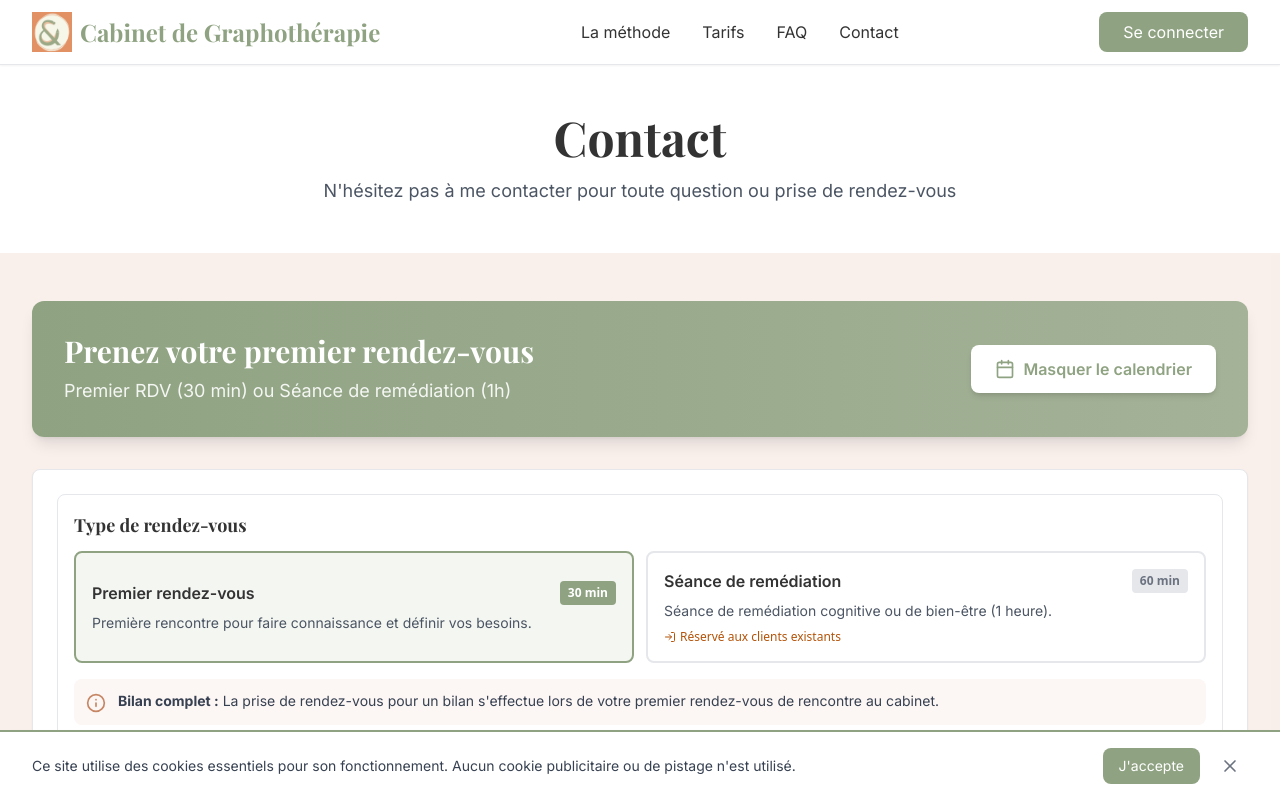
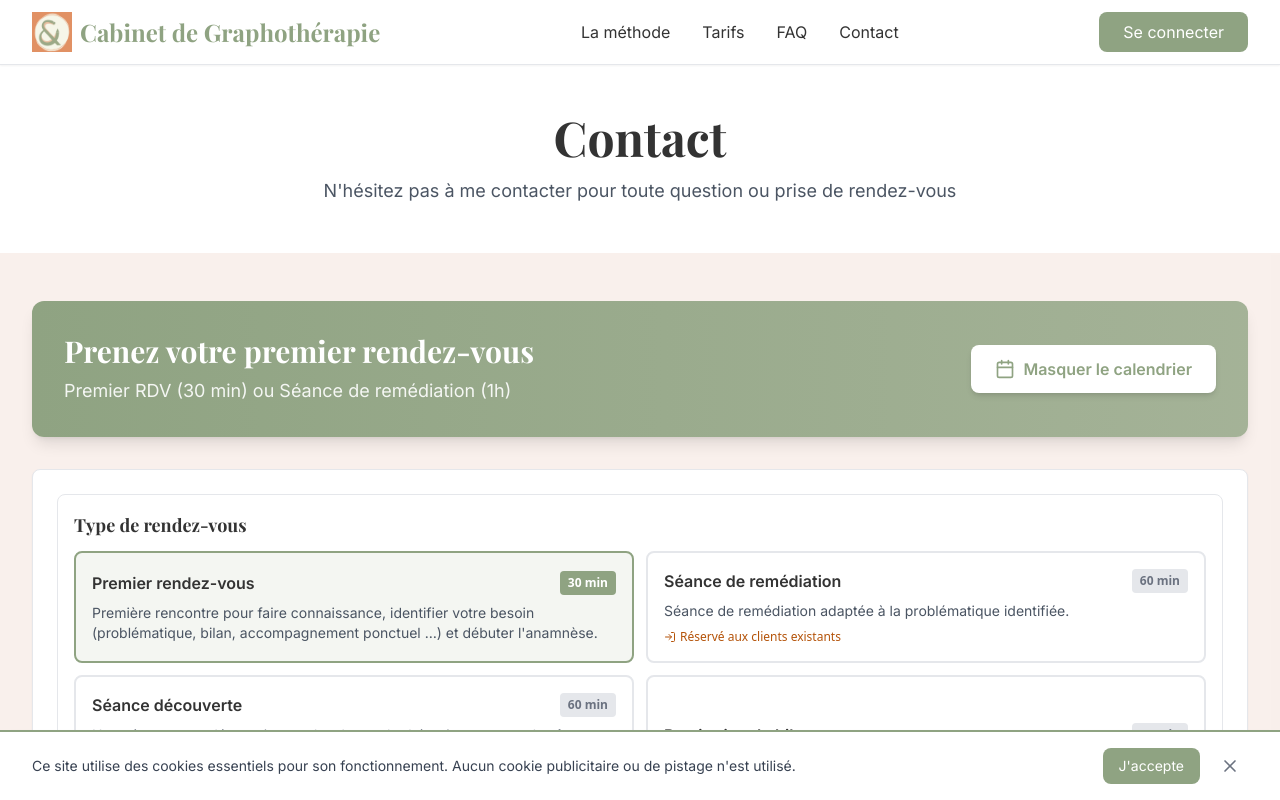
Before and after one commit to LDelorenzo41/Grapho, a React (Vite) app: page /contact in a window 1280 px wide. Both pictures are taken after a click on the button "Voir les disponibilités". Shown: the top 800 px of the page. Built offline with nearby package versions, Linux system fonts and the light colour scheme; no server answers; the database is empty.

Commit message:
Changement des type de rdv et prise en ligne

```diff
--- a/src/components/BookingCalendar.tsx
+++ b/src/components/BookingCalendar.tsx
@@ -55,8 +55,11 @@ export function BookingCalendar({ onBookingComplete }: BookingCalendarProps) {
     type: AppointmentType;
   } | null>(null);
 
+  // Config du type sélectionné (utilisé dans toute la logique ci-dessous)
+  const selectedTypeConfig = APPOINTMENT_TYPES[selectedType];
+
   // Vérifier si le type sélectionné nécessite d'être connecté
-  const requiresLogin = selectedType === 'remediation';
+  const requiresLogin = selectedTypeConfig.requiresLogin ?? false;
   const isLoggedIn = !!user;
 
   // Charger les schedules au montage
@@ -294,7 +297,6 @@ export function BookingCalendar({ onBookingComplete }: BookingCalendarProps) {
   };
 
   const weekDays = getWeekDays();
-  const selectedTypeConfig = APPOINTMENT_TYPES[selectedType];
 
   if (loading) {
     return (
@@ -315,7 +317,7 @@ export function BookingCalendar({ onBookingComplete }: BookingCalendarProps) {
           {ONLINE_BOOKABLE_TYPES.map((typeId) => {
             const config = APPOINTMENT_TYPES[typeId];
             const isSelected = selectedType === typeId;
-            const needsLogin = typeId === 'remediation';
+            const needsLogin = config.requiresLogin ?? false;
 
             return (
               <button
@@ -344,9 +346,15 @@ export function BookingCalendar({ onBookingComplete }: BookingCalendarProps) {
                 <p className="font-body text-sm text-gray-600">
                   {config.description}
                 </p>
+                {config.additionalNote && (
+                  <div className="mt-2 flex items-center gap-1 text-xs text-gray-600">
+                    <Info className="w-3 h-3 flex-shrink-0" />
+                    <span>{config.additionalNote}</span>
+                  </div>
+                )}
                 {needsLogin && (
                   <div className="mt-2 flex items-center gap-1 text-xs text-amber-700">
-                    <LogIn className="w-3 h-3" />
+                    <LogIn className="w-3 h-3 flex-shrink-0" />
                     <span>Réservé aux clients existants</span>
                   </div>
                 )}
@@ -355,19 +363,7 @@ export function BookingCalendar({ onBookingComplete }: BookingCalendarProps) {
           })}
         </div>
 
-        {/* Info sur le bilan */}
-        <div
-          className="mt-4 p-3 rounded-lg flex items-start gap-3"
-          style={{ backgroundColor: `${CALENDAR_COLORS.accent}20` }}
-        >
-          <Info className="w-5 h-5 flex-shrink-0 mt-0.5" style={{ color: CALENDAR_COLORS.unavailable }} />
-          <p className="font-body text-sm text-gray-700">
-            <strong>Bilan complet :</strong> La prise de rendez-vous pour un bilan s'effectue
-            lors de votre premier rendez-vous de rencontre au cabinet.
-          </p>
-        </div>
-
-        {/* Info si séance de remédiation sélectionnée */}
+        {/* Info si le type sélectionné nécessite une connexion */}
         {requiresLogin && (
           <div
             className="mt-4 p-3 rounded-lg flex items-start gap-3"
@@ -377,15 +373,15 @@ export function BookingCalendar({ onBookingComplete }: BookingCalendarProps) {
               <>
                 <User className="w-5 h-5 flex-shrink-0 mt-0.5 text-green-600" />
                 <p className="font-body text-sm text-green-800">
-                  <strong>Connecté en tant que {user?.firstName} {user?.lastName}</strong> -
-                  Vous pouvez réserver une séance de remédiation.
+                  <strong>Connecté en tant que {user?.firstName} {user?.lastName}</strong> —
+                  vous pouvez réserver ce type de rendez-vous.
                 </p>
               </>
             ) : (
               <>
                 <LogIn className="w-5 h-5 flex-shrink-0 mt-0.5 text-amber-600" />
                 <p className="font-body text-sm text-amber-800">
-                  <strong>Connexion requise :</strong> La séance de remédiation est réservée aux clients
+                  <strong>Connexion requise :</strong> ce type de rendez-vous est réservé aux clients
                   ayant déjà eu un premier rendez-vous.
                   <button
                     onClick={() => navigate('/connexion')}
@@ -524,7 +520,7 @@ export function BookingCalendar({ onBookingComplete }: BookingCalendarProps) {
         })}
       </div>
 
-      {/* Modale de prompt de connexion (pour séance de remédiation) */}
+      {/* Modale de prompt de connexion (types réservés aux clients existants) */}
       {showLoginPrompt && selectedSlot && (
         <div className="fixed inset-0 bg-black/50 flex items-center justify-center z-50 p-4">
           <div className="bg-white rounded-lg p-6 max-w-md w-full">
@@ -542,9 +538,9 @@ export function BookingCalendar({ onBookingComplete }: BookingCalendarProps) {
             </h3>
 
             <p className="font-body text-center text-gray-600 mb-6">
-              Pour réserver une <strong>séance de remédiation</strong>, vous devez être connecté
-              à votre espace client. Ce type de rendez-vous est réservé aux patients ayant déjà
-              eu un premier rendez-vous.
+              Pour réserver <strong>{selectedTypeConfig.label.toLowerCase()}</strong>, vous devez être
+              connecté à votre espace client. Ce type de rendez-vous est réservé aux patients ayant
+              déjà eu un premier rendez-vous.
             </p>
 
             <div
--- a/src/lib/appointment/appointmentConfig.ts
+++ b/src/lib/appointment/appointmentConfig.ts
@@ -19,10 +19,15 @@
 /**
  * Types de rendez-vous disponibles
  * - 'premier_rdv' : Premier rendez-vous / Rencontre (30 min) - Réservable en ligne
- * - 'remediation' : Séance de remédiation / bien-être (60 min) - Réservable en ligne
- * - 'bilan' : Bilan complet - NON réservable en ligne (pris lors du 1er RDV)
+ * - 'remediation' : Séance de remédiation (60 min) - Réservable en ligne, clients existants uniquement
+ * - 'seance_decouverte' : Séance découverte de la graphothérapie (60 min) - Réservable en ligne
+ * - 'restitution_bilan' : Restitution du bilan (60 min) - Réservable en ligne, clients existants uniquement
  */
-export type AppointmentType = 'premier_rdv' | 'remediation' | 'bilan';
+export type AppointmentType =
+  | 'premier_rdv'
+  | 'remediation'
+  | 'seance_decouverte'
+  | 'restitution_bilan';
 
 export interface AppointmentTypeConfig {
   id: AppointmentType;
@@ -32,6 +37,17 @@ export interface AppointmentTypeConfig {
   slots: number; // nombre de créneaux de 30 min nécessaires
   bookableOnline: boolean;
   description: string;
+  /**
+   * Si true, la réservation de ce type nécessite d'être connecté
+   * (réservé aux clients existants). Sinon, un compte peut être créé
+   * lors de la prise de rendez-vous.
+   */
+  requiresLogin?: boolean;
+  /**
+   * Note additionnelle affichée dans la vignette (ex. "Une séance par personne").
+   * Purement informatif — aucune contrainte n'est appliquée côté code.
+   */
+  additionalNote?: string;
 }
 
 export const APPOINTMENT_TYPES: Record<AppointmentType, AppointmentTypeConfig> = {
@@ -42,7 +58,8 @@ export const APPOINTMENT_TYPES: Record<AppointmentType, AppointmentTypeConfig> =
     duration: 30,
     slots: 1,
     bookableOnline: true,
-    description: 'Première rencontre pour faire connaissance et définir vos besoins.',
+    description:
+      'Première rencontre pour faire connaissance, identifier votre besoin (problématique, bilan, accompagnement ponctuel …) et débuter l\'anamnèse.',
   },
   remediation: {
     id: 'remediation',
@@ -51,21 +68,39 @@ export const APPOINTMENT_TYPES: Record<AppointmentType, AppointmentTypeConfig> =
     duration: 60,
     slots: 2,
     bookableOnline: true,
-    description: 'Séance de remédiation cognitive ou de bien-être (1 heure).',
+    description: 'Séance de remédiation adaptée à la problématique identifiée.',
+    requiresLogin: true,
   },
-  bilan: {
-    id: 'bilan',
-    label: 'Bilan complet',
-    labelShort: 'Bilan',
-    duration: 0, // Variable, géré en cabinet
-    slots: 0,
-    bookableOnline: false,
-    description: 'Bilan complet - Prise de rendez-vous lors de la première rencontre.',
+  seance_decouverte: {
+    id: 'seance_decouverte',
+    label: 'Séance découverte',
+    labelShort: 'Découverte',
+    duration: 60,
+    slots: 2,
+    bookableOnline: true,
+    description:
+      'Une séance pour découvrir ce qu\'est la graphothérapie, pour tous les âges : tracés-glissés, détente du geste, tenue du crayon, rythme … Nous commençons l\'heure par un échange autour de votre écriture, votre lien avec elle, pour que je puisse ensuite adapter la séance à vos besoins ou envies.',
+    additionalNote: 'Une séance par personne',
+  },
+  restitution_bilan: {
+    id: 'restitution_bilan',
+    label: 'Restitution du bilan',
+    labelShort: 'Restitution',
+    duration: 60,
+    slots: 2,
+    bookableOnline: true,
+    description: 'Remise des documents et compte-rendu oral du bilan effectué.',
+    requiresLogin: true,
   },
 };
 
 // Liste des types réservables en ligne
-export const ONLINE_BOOKABLE_TYPES: AppointmentType[] = ['premier_rdv', 'remediation'];
+export const ONLINE_BOOKABLE_TYPES: AppointmentType[] = [
+  'premier_rdv',
+  'remediation',
+  'seance_decouverte',
+  'restitution_bilan',
+];
 
 // ============================================================================
 // CODES COULEURS
```
Also changed, not shown: src/pages/Contact.tsx (+19 -53 lines).
